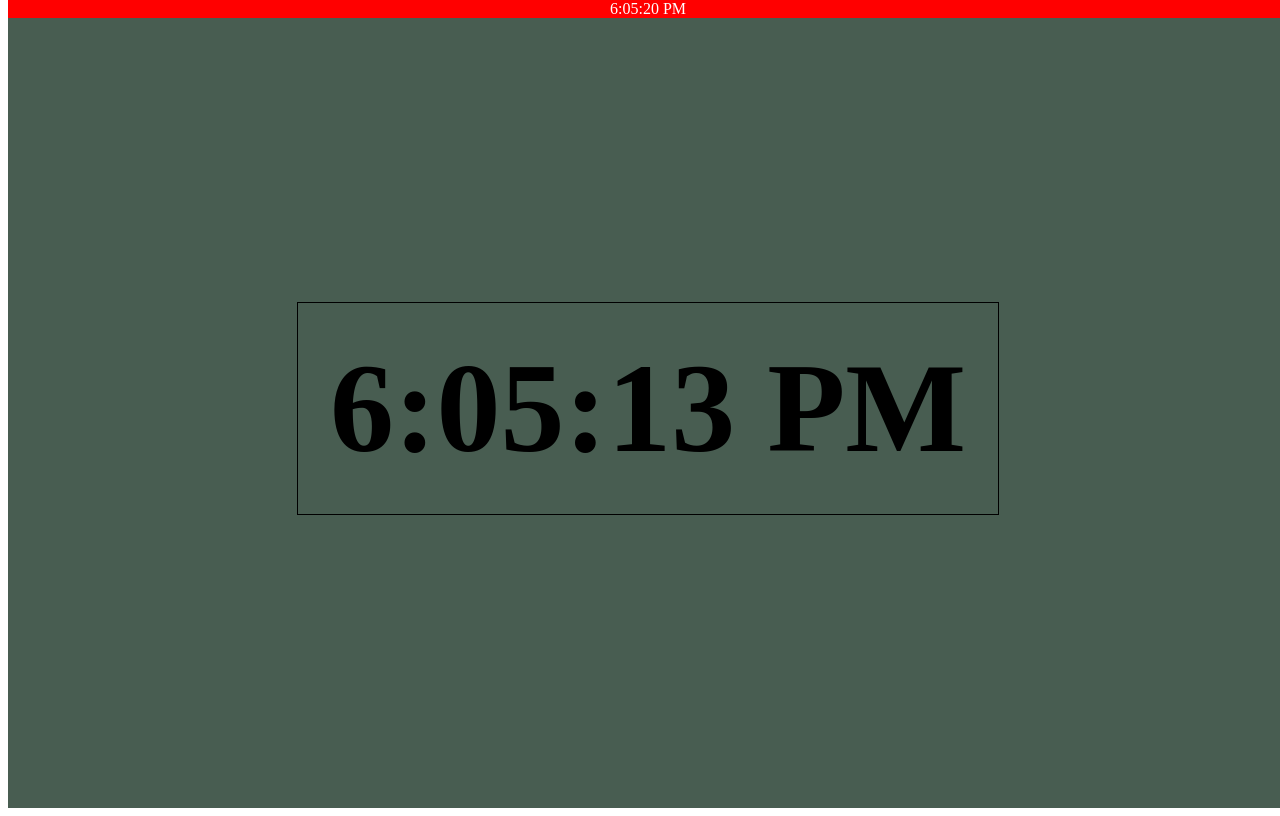
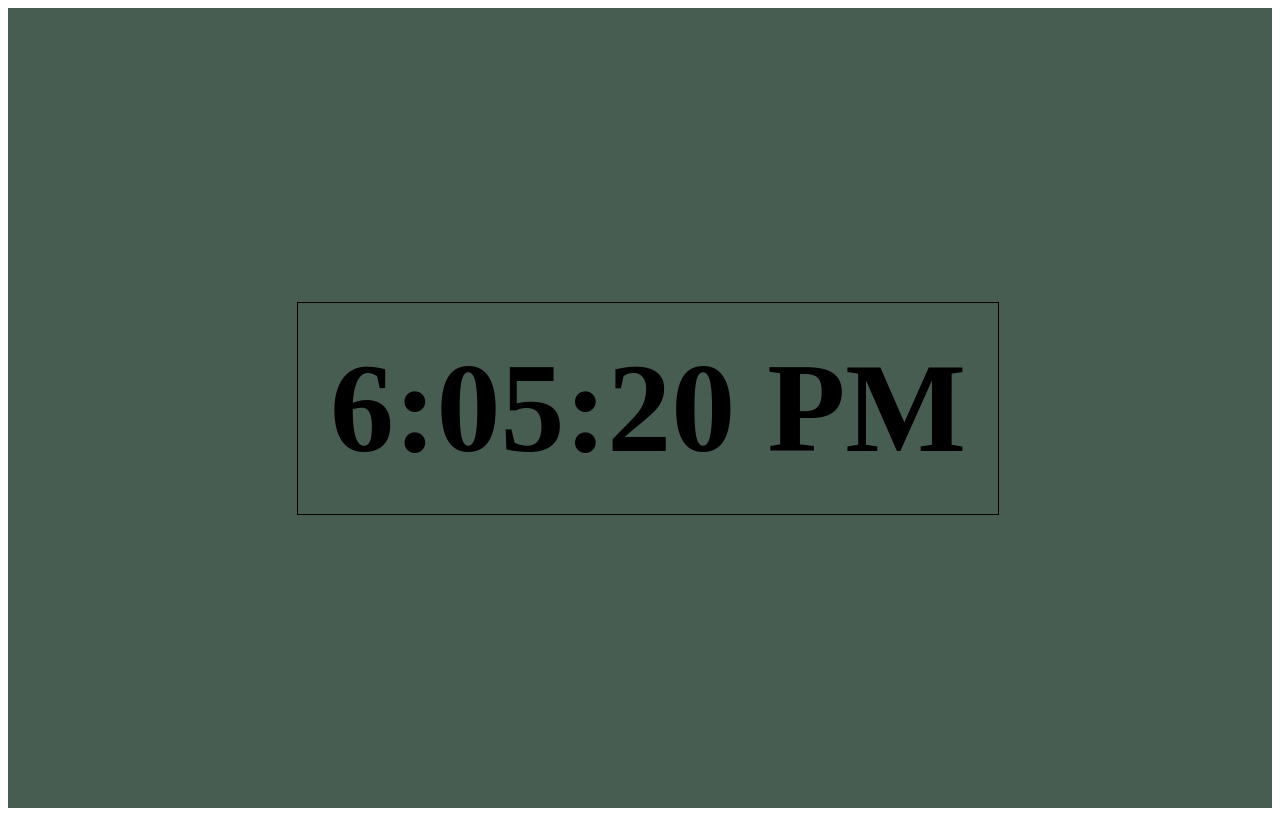
Before and after one commit to bullego/web-academy_clock, a React (Create React App) app: page / in a window 1280 px wide. Built offline with nearby package versions, Linux system fonts and the light colour scheme; the HTML template or start-up script is replaced by a standard one.

Commit message:
fixed clock app

```diff
--- a/public/index.html
+++ b/public/index.html
@@ -9,9 +9,5 @@
   </head>
   <body>
     <div id="root"></div>
-
-    <div id='demo'
-         style="width: 100%; position: absolute; top: 0; background: red; color: #fff; text-align: center;"">
-    </div>
   </body>
 </html>
--- a/src/components/clock/clock.jsx
+++ b/src/components/clock/clock.jsx
@@ -1,67 +1,32 @@
 import React, { Component } from 'react';
-import { createDate } from '../utils';
+import { getRandomColor } from '../utils';
 import Display from './display';
 import './clock.scss';
 
 
-const VIEWS = {
-  TIME: 1,
-  DATE: 2,
-  DAY: 3
-}
+export default class Clock extends Component {
 
-export default class Clock extends Component {
-	i=1
+	state = {
+		isClick: false
+	}
 
-  state = {
-		views: ['time', 'date', 'day'],
-		currView: VIEWS.TIME, // 1, 2, 3
-		//date: new Date()
-  }
+	onBgChanges = () => {
+		this.setState({
+			isClick: true
+		})
 
-  onViewHandler = () => {
-		const viewsCount = this.state.views.length;
-
-    if(this.i < viewsCount) {
-			this.i++
-		}
-		else {
-      this.i = 1
-		}
-
-    this.setState({
-      currView: this.i
-    })
-  }
-
-  filterView = () => {
-		let currView = this.state.currView;
-
-		switch (currView) {
-			case VIEWS.TIME:
-				//setInterval(createDate('time'), 1000); //???
-				return createDate('time');
-				break;
-			case VIEWS.DATE:
-			  return createDate('date');
-				break;
-			case VIEWS.DAY:
-				return createDate('day');
-				break;
-			default:
-				return "error";
-		}
-  }
+		const newColor = getRandomColor();
+		return newColor;
+	}
 
   render() {
-    const showClock = this.filterView();
-
+		const styles = {
+			background: this.state.isClick ? getRandomColor() : this.onBgChanges()
+		}
     return (
-      <div>
-        <Display
-          onViewHandler={this.onViewHandler}
-          showClock={showClock}
-        />
+			<div style={styles}
+					 onClick={() => this.onBgChanges()} >
+				<Display />
       </div>
     );
   };
--- a/src/components/clock/clock.scss
+++ b/src/components/clock/clock.scss
@@ -21,15 +21,3 @@
 		border: 1px solid black;
 	}
 }
-
-.grey {
-	background-color: grey;
-}
-
-.white {
-	background-color: white;
-}
-
-.orange {
-	background-color: orange;
-}
--- a/src/components/clock/display/display.jsx
+++ b/src/components/clock/display/display.jsx
@@ -1,24 +1,79 @@
 import React, { Component } from 'react';
-import {getRandomColor} from '../../utils';
+import { createDate } from '../../utils';
 import './display.scss';
 
 
+const VIEWS = {
+  TIME: 1,
+  DATE: 2,
+  DAY: 3
+}
+
 export default class Display extends Component {
+	i=1;
+
 	state = {
-
+		date: new Date(),
+		currView: VIEWS.TIME, // 1, 2, 3
+		views: ['time', 'date', 'day']
 	}
 
 
+	tick = () => {
+    this.setState({
+      date: new Date()
+    });
+	}
+	componentDidMount = () => {
+    this.timerID = setInterval(
+      () => this.tick(),
+      1000
+    );
+  }
+  componentWillUnmount = () => {
+    clearInterval(this.timerID);
+  }
+
+
+	onViewHandler = () => {
+		const viewsCount = this.state.views.length;
+
+    if(this.i < viewsCount) {
+			this.i++
+		}
+		else {
+      this.i = 1
+		}
+
+    this.setState({
+      currView: this.i
+		})
+  }
+
+	filterView = () => {
+		let currView = this.state.currView;
+
+		switch (currView) {
+			case VIEWS.TIME:
+				return createDate('time');
+				break;
+			case VIEWS.DATE:
+			  return createDate('date');
+				break;
+			case VIEWS.DAY:
+				return createDate('day');
+				break;
+			default:
+				return "error";
+		}
+  }
+
 	render() {
-		const styles = {
-			background: getRandomColor()
-		}
-		const {showClock, onViewHandler} = this.props;
-		//setInterval(showClock, 1000);
+		const showClock = this.filterView();
 
 		return (
-			<div className='clock' style={styles}
-					 onClick={() => onViewHandler()} >
+			<div className='clock'
+					 onClick={() => this.onViewHandler()} >
 
 				<h1 className={'time'}>
 					{showClock}
--- a/src/components/utils.js
+++ b/src/components/utils.js
@@ -31,16 +31,6 @@ export const createDate = (showViewName) => {
   }
 
 
-  //show time on header
-  setInterval(myTimer, 1000);
-
-  function myTimer() {
-    const d = new Date();
-    const t = d.toLocaleTimeString();
-    document.getElementById("demo").innerHTML = t;
-  }
-
-
   if(showViewName === 'time') {
     return getTime();
   }
```
